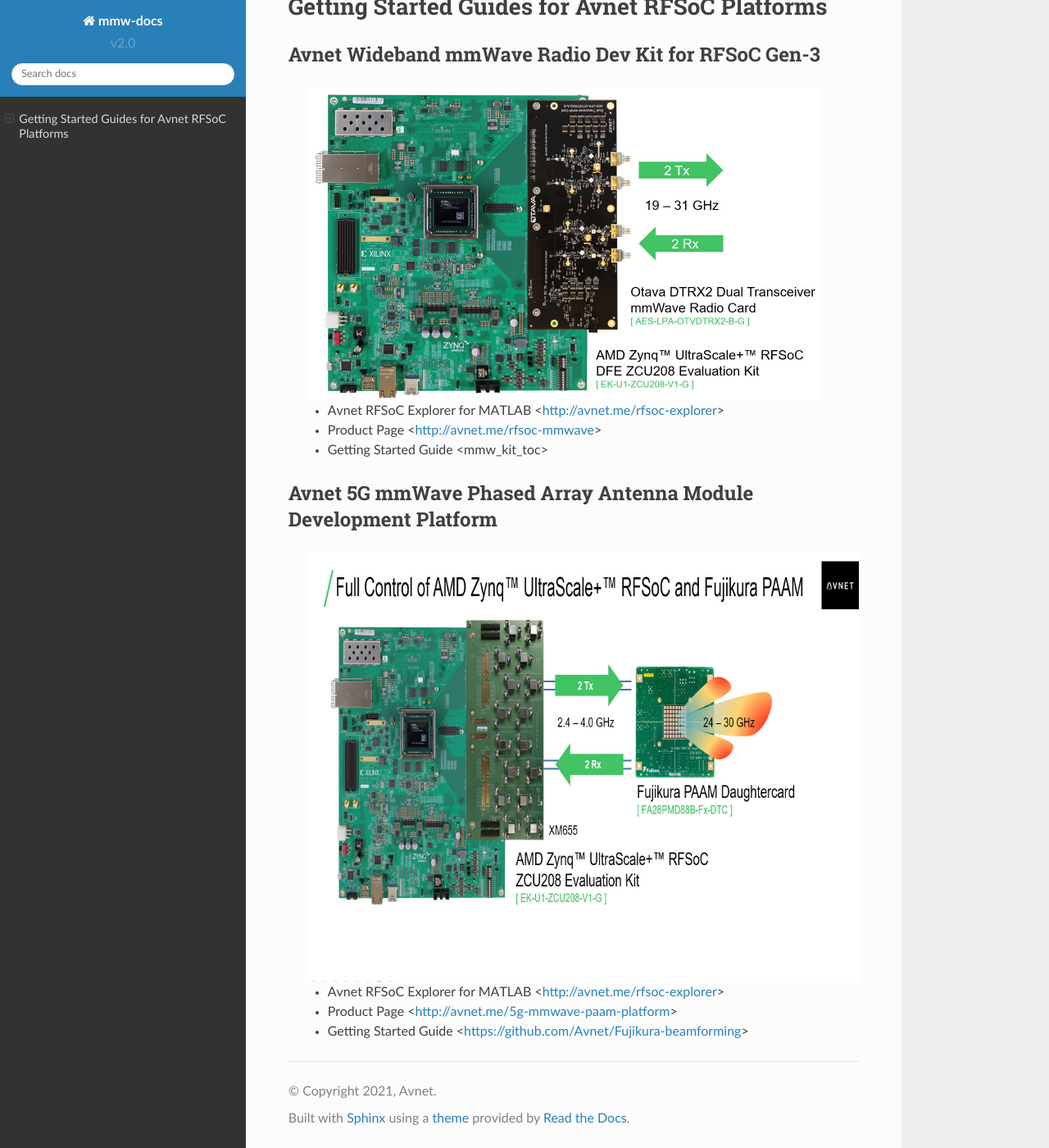
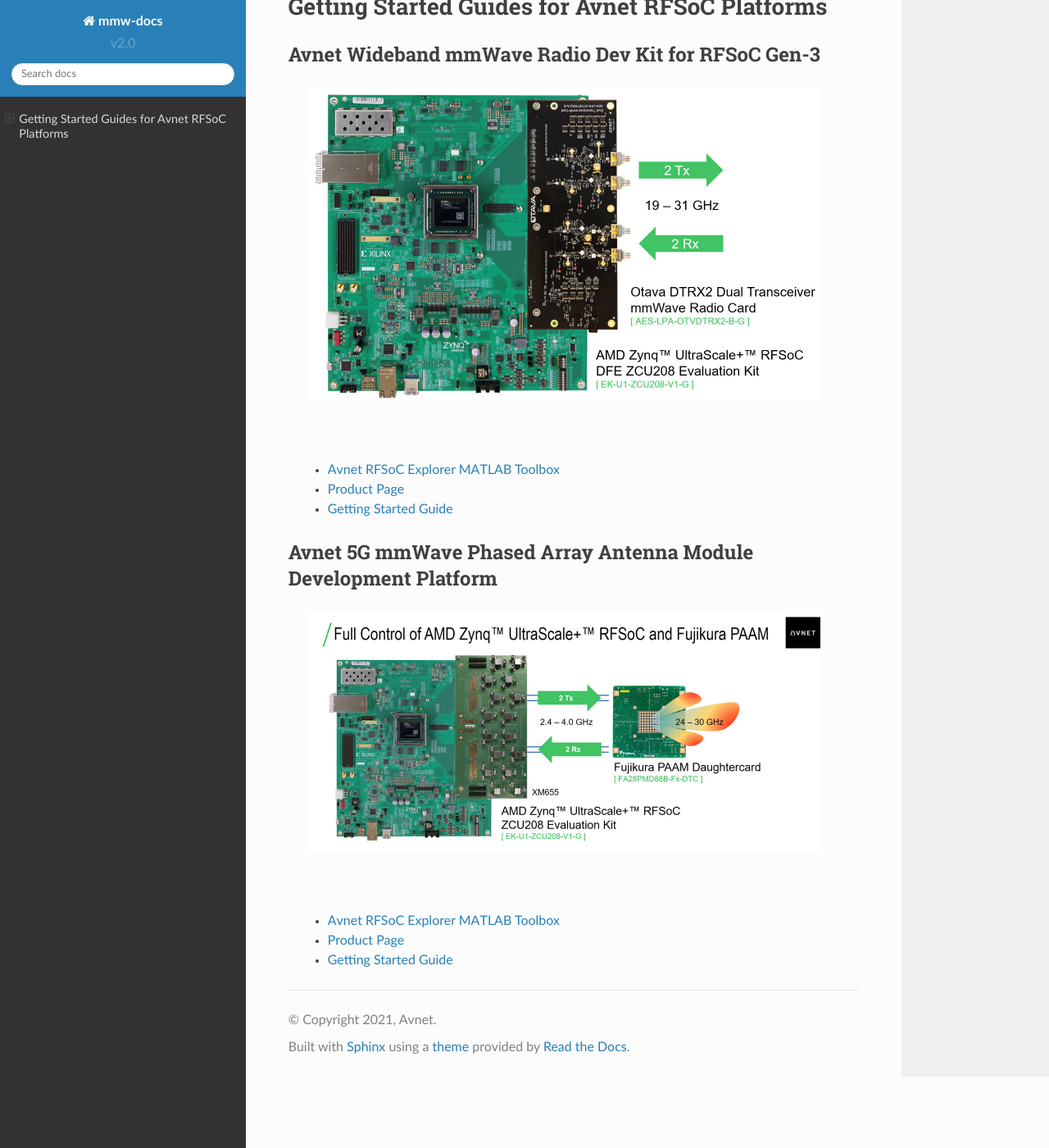
Before and after one commit to AvnetDev/rfsoc-board-docs, a Sphinx documentation site: the page built from docs/source/index.rst, in a window 1280 px wide and 1400 px high, scrolled down 110 px. Shown: the whole window at 82% size. Built offline with Sphinx 7.4.7 and the Read the Docs theme 2.0.0, drawn with Linux system fonts in a browser that asks for light colours.

Commit message:
Fix formatting problems

```diff
--- a/docs/source/index.rst
+++ b/docs/source/index.rst
@@ -7,9 +7,11 @@
   .. image:: images_toc/zcu208_dtrx2.jpg
        :scale: 50%
 
-  * Avnet RFSoC Explorer for MATLAB <http://avnet.me/rfsoc-explorer>
-  * Product Page <http://avnet.me/rfsoc-mmwave>
-  * Getting Started Guide <mmw_kit_toc>
+|
+
+  * `Avnet RFSoC Explorer MATLAB Toolbox <https://avnet.me/rfsoc-explorer>`_
+  * `Product Page <https://avnet.me/rfsoc-mmwave>`_
+  * `Getting Started Guide <./mmw_kit_toc>`_
 
 Avnet 5G mmWave Phased Array Antenna Module Development Platform
 ----------------------------------------------------------------------------------
@@ -17,6 +19,8 @@
   .. image:: images_toc/zcu208_FjkPaam.jpg
        :scale: 50%
 
-  * Avnet RFSoC Explorer for MATLAB <http://avnet.me/rfsoc-explorer>
-  * Product Page <http://avnet.me/5g-mmwave-paam-platform>
-  * Getting Started Guide <https://github.com/Avnet/Fujikura-beamforming>
+|
+
+  * `Avnet RFSoC Explorer MATLAB Toolbox <https://avnet.me/rfsoc-explorer>`_
+  * `Product Page <https://avnet.me/5g-mmwave-paam-platform>`_
+  * `Getting Started Guide <https://github.com/Avnet/Fujikura-beamforming>`_
--- a/docs/source/system_setup.rst
+++ b/docs/source/system_setup.rst
@@ -14,6 +14,7 @@
 
 Kit Includes
 ^^^^^^^^^^^^
+
 * Xilinx Zynq UltraScale+ RFSoC ZCU208 Evaluation Kit (full OEM kit)
 * Otava DTRX2 mmWave Radio Daughtercard
 * DC barrel jack to banana plug cable for DTRX2
```
Also changed, not shown: docs/source/images_toc/zcu208_FjkPaam.jpg.
